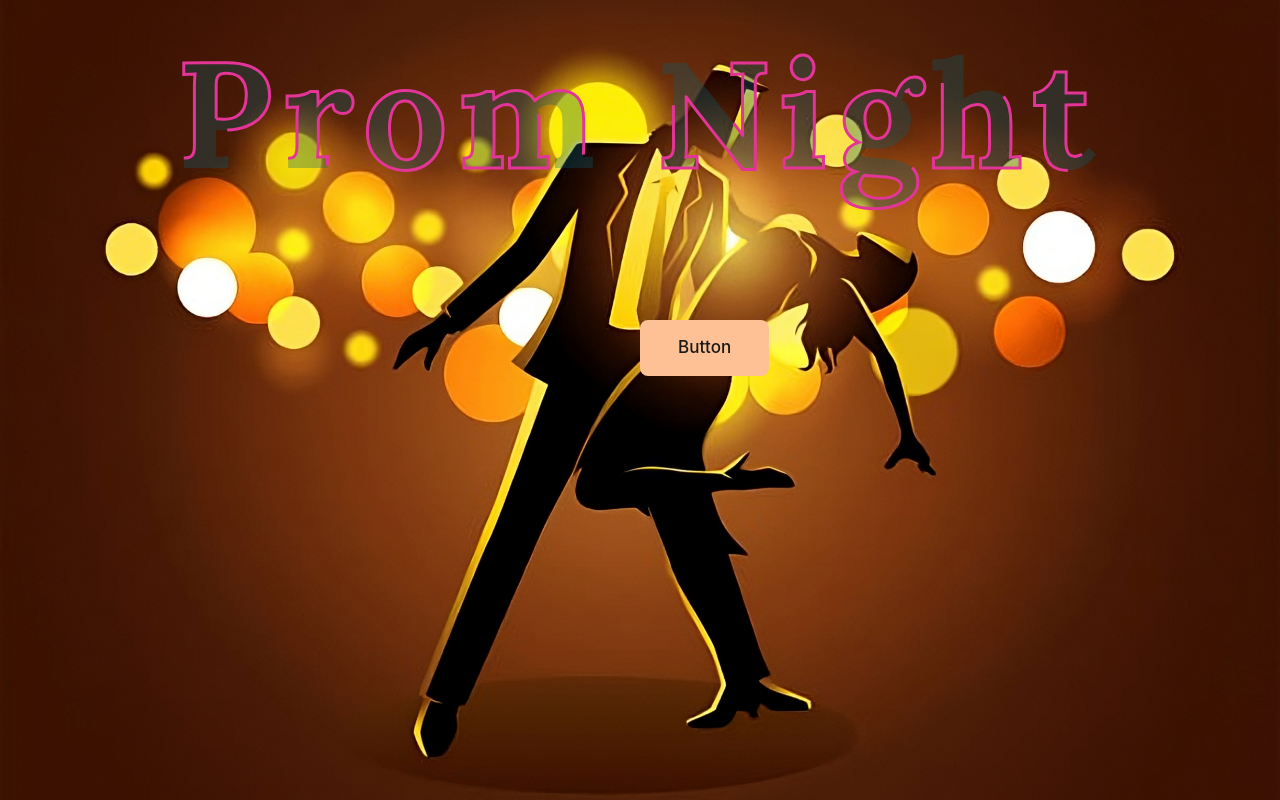
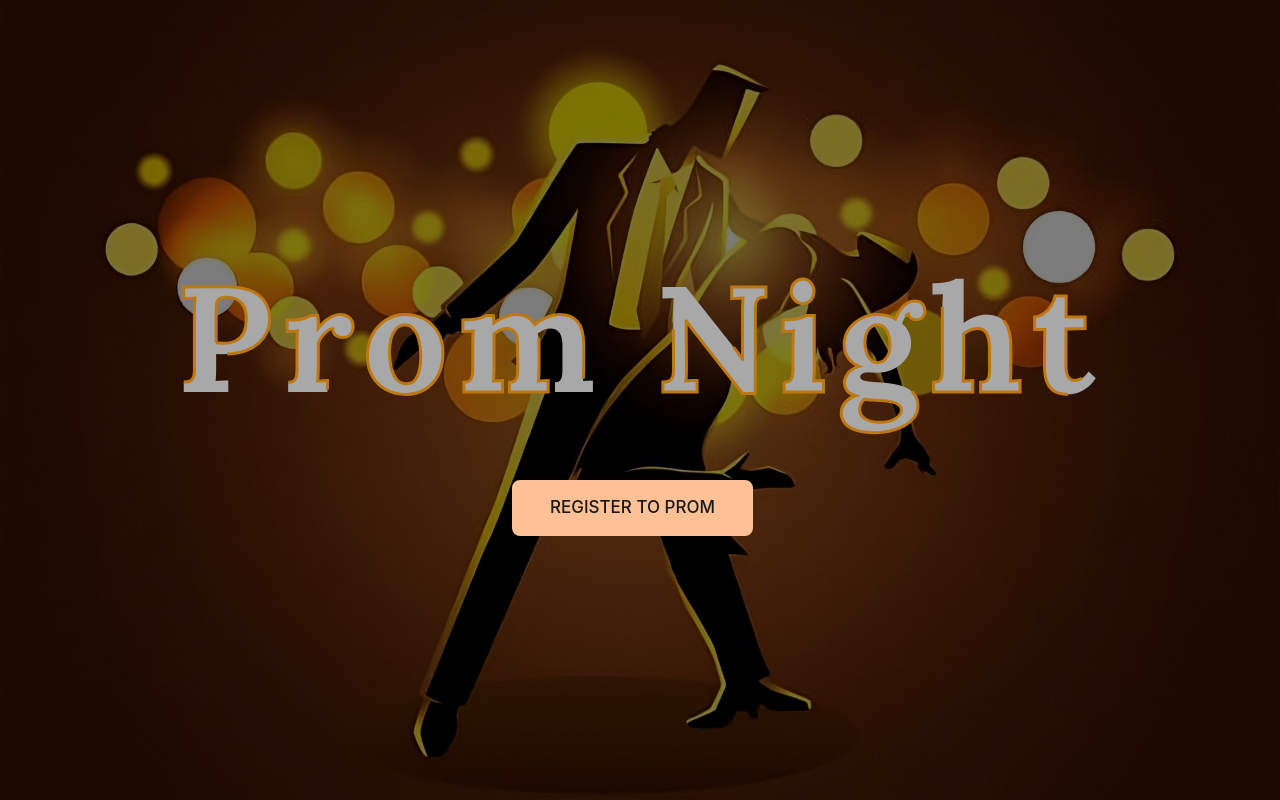
Before and after one commit to lcnitdgp/Prom_2023, a React (Create React App) app in the folder client/: page / in a window 1280 px wide. Built offline with nearby package versions, Linux system fonts and the light colour scheme.

Commit message:
change css

```diff
--- a/client/package.json
+++ b/client/package.json
@@ -19,8 +19,8 @@
     "yup": "^0.32.11"
   },
   "scripts": {
-    "start": "react-scripts --openssl-legacy-provider start",
-    "build": "react-scripts --openssl-legacy-provider build",
+    "build": "react-scripts build --openssl-legacy-provider",
+    "start": "react-scripts start --openssl-legacy-provider",
     "test": "react-scripts test",
     "eject": "react-scripts eject"
   },
--- a/client/public/css/main.css
+++ b/client/public/css/main.css
@@ -32,9 +32,10 @@
 
 body,
 html {
-  height: 100%;
+  /* height: 100%; */
   font-family: Poppins-Regular, sans-serif;
-  background: url(/images/webbg.jpeg) no-repeat center center fixed;
+  background: url(/images/webbg_123.jpeg) no-repeat center center fixed;
+  overflow-x: hidden;
   -webkit-background-size: cover;
   -moz-background-size: cover;
   -o-background-size: cover;
@@ -44,7 +45,7 @@ html {
 /*---------------------------------------------*/
 a {
   font-family: Poppins-Regular;
-  font-size: 14px;
+  font-size: 20px;
   line-height: 1.7;
   color: #666666;
   margin: 0px;
@@ -74,7 +75,7 @@ h6 {
 
 p {
   font-family: Poppins-Regular;
-  font-size: 14px;
+  font-size: 15px;
   line-height: 1.7;
   color: #666666;
   margin: 0px;
@@ -248,7 +249,7 @@ iframe {
 
 .contact100-form-title-1 {
   font-family: Poppins-Bold;
-  font-size: 25px;
+  font-size: 30px;
   color: #fff;
   line-height: 1.2;
   /* text-align: center; */
@@ -303,8 +304,8 @@ iframe {
 
 .label-input100 {
   font-family: Poppins-Regular;
-  font-size: 15px;
-  color: #070606;
+  font-size: 18px;
+  color: #bdb2b2;
   line-height: 1.5;
   text-align: left;
 
@@ -320,7 +321,7 @@ iframe {
 .input100 {
   font-family: Poppins-Regular;
   font-size: 15px;
-  color: #555555;
+  color: #918d8d;
   line-height: 1.2;
 
   display: block;
--- a/client/src/components/App.jsx
+++ b/client/src/components/App.jsx
@@ -13,12 +13,11 @@ import DetailsForm from "./DetailsForm";
 function App() {
   return (
     <Routes>
-      <Route path="/" element={<Main />}>
-        <Route index element={<BranchForm />} />
+      <Route exact path="/" element={<Main />}/>
+        {/* <Route index element={<BranchForm />} /> */}
         <Route path="/submit" element={<FormSubmitted />} />
         <Route path="/form" element={<DetailsForm />} />
         <Route path="/error" element={<InvalidPage />} />
-      </Route>
     </Routes>
   );
 }
--- a/client/src/components/DetailsForm.css
+++ b/client/src/components/DetailsForm.css
@@ -67,15 +67,43 @@
 }
 .DetailsForm{
   background: transparent;
+  backdrop-filter: blur(8px);
 }
 
+@media(min-width: 550px) and (max-width:991px){
+  .DetailsForm{
+    width: 60%;
+    margin-left: auto;
+    margin-right: auto;
+  }
+}
 @media (max-width: 992px){
   .photo{
     left: 40%;
+    top: 38px;
   }
 }
-@media(min-width: 993px){
+@media(min-width: 993px ) and (max-width: 1300px){
+  .DetailsForm{
+    width: 60%;
+    margin-left: auto;
+    margin-right: auto;
+  }
   .photo{
     left: 40%;
+    top: 65px;
   }
+
 }
+@media (min-width: 1301px){
+  .DetailsForm{
+    width: 40%;
+    margin-left: auto;
+    margin-right: auto;
+  }
+  .photo{
+    left: 40%;
+    top: 65px;
+  }
+
+}
--- a/client/src/components/DetailsForm.jsx
+++ b/client/src/components/DetailsForm.jsx
@@ -505,7 +505,6 @@ export default function DetailsForm() {
                         <span className="label-input100">
                           Payment Proof: <b style={{ color: "red" }}>*</b>
                         </span>
-
                         <div
                           style={{
                             border: "1px solid black",
@@ -528,7 +527,6 @@ export default function DetailsForm() {
                               position: "absolute",
                               width: "100%",
                               zIndex: "-1",
-                              top: "30px",
                               alignItems: "center",
                             }}
                           >
--- a/client/src/components/Main.jsx
+++ b/client/src/components/Main.jsx
@@ -1,5 +1,5 @@
 import React from "react";
-import "./Main.css";
+import "./Main_11.css";
 import { useNavigate } from "react-router-dom";
 import { Outlet } from "react-router-dom";
 
@@ -25,10 +25,10 @@ export default function Main() {
           data-scrollwhell="0"
           data-draggable="1"
         ></div> */}
+{/*
+       <div className="wrap-contact100">
 
-      {/* <div className="wrap-contact100"> */}
-
-      {/* <div
+       <div
             className="contact100-form-title"
             style={{ backgroundImage: "url(/images/bg-01.jpg)" }}
           >
@@ -37,17 +37,19 @@ export default function Main() {
             <span className="contact100-form-title-2"> Literary Circle </span>
           </div>
 
-          <Outlet /> */}
+          <Outlet />
+          </div> */}
 
       <div class="patterns" >
         <svg width="100%" height="70%">
-          <text x="50%" y="30%" text-anchor="middle">
+
+          <text x="50%" y="70%" text-anchor="middle">
             Prom Night
           </text>
         </svg>
         <br/>
-        <button style={{position: "absolute",top: "40%",left: "50%"}} onClick={onSubmitButton}>
-          Button
+        <button className="register_button"style={{position: "absolute",top: "60%"}} onClick={onSubmitButton}>
+         REGISTER TO PROM
           <div class="star-1">
             <svg
               xmlnsXlink="http://www.w3.org/1999/xlink"
--- a/client/src/components/Main.css
+++ b/client/src/components/Main_11.css
@@ -17,7 +17,7 @@
  svg text {
    font-family: Lora;
    letter-spacing: 10px;
-   stroke: #e33598;
+   stroke: #bd7811;
    font-size: 150px;
    font-weight: 700;
    stroke-width: 3;
@@ -30,14 +30,14 @@
    0% {
      stroke-dasharray: 0 50%;
      stroke-dashoffset:  20%;
-     fill:hsl(189, 88%, 23%)
+     fill:hsl(0, 0%, 66%)
 
    }
 
    100% {
      stroke-dasharray: 50% 0;
      stroke-dashoffstet: -20%;
-     fill: hsla(189, 68%, 75%,0%)
+     fill: hsl(0, 0%, 66%)
    }
 
  }
@@ -339,3 +339,26 @@
   .fil0 {
     fill: #FFFDEF
   }
+  @media (max-width: 398px){
+    .register_button{
+      left: 18%;
+    }
+  }
+  @media(min-width: 399px ) and (max-width: 500px){
+    .register_button{
+      left: 30%;
+    }
+
+  }
+  @media(min-width: 501px ) and (max-width: 1300px){
+    .register_button{
+      left: 40%;
+    }
+
+  }
+  @media (min-width: 1301px){
+    .register_button{
+      left: 40%;
+    }
+
+  }
```
Also changed, not shown: client/public/images/webbg_123.jpeg (added), client/public/images/webbg_1234.jpg (added).
